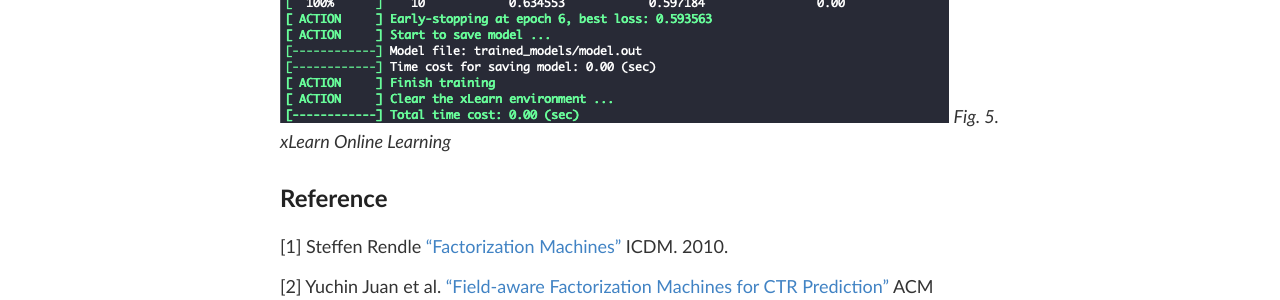
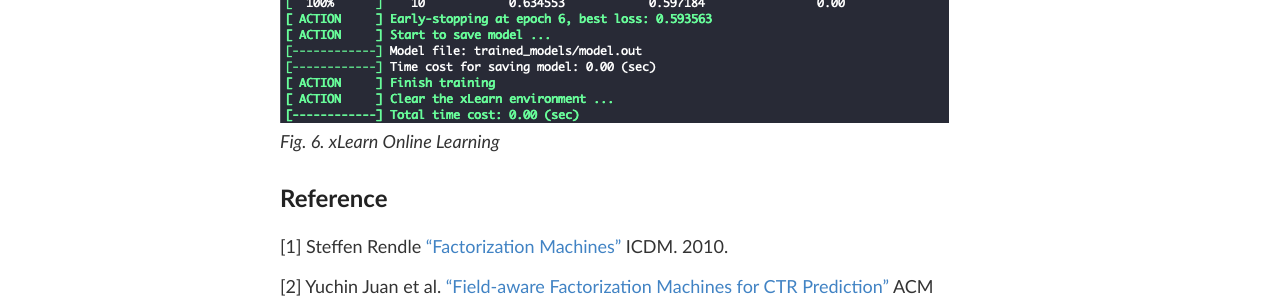
Before and after one commit to wngaw/wngaw.github.io, a Jekyll site: the page built from _posts/2019-02-16-field-aware-factorization-machines-with-xlearn.md, in a window 1280 px wide and 900 px high, scrolled down 11900 px. Shown: the part 155-455 px from the top of the window. Built offline with Jekyll 4.4.1, drawn with Linux system fonts in a browser that asks for light colours; formulas are drawn with MathJax 3.

Commit message:
added breakline for picture

```diff
--- a/_posts/2019-02-16-field-aware-factorization-machines-with-xlearn.md
+++ b/_posts/2019-02-16-field-aware-factorization-machines-with-xlearn.md
@@ -94,6 +94,7 @@
 $$
 
 ![poly2]({{ '/images/poly2.png' | relative_url }})
+<br />
 *Fig. 1. Poly2 model - A dedicated weight is learned for each feature pair (linear terms ignored in diagram) (Image source: [here](http://ailab.criteo.com/ctr-prediction-linear-model-field-aware-factorization-machines/))*
 <br />
 
@@ -144,6 +145,7 @@
 $$
 
 ![fm]({{ '/images/fm.png' | relative_url }})
+<br />
 *Fig. 2. Factorization Machines - Each feature has one latent vector, which is used to interact with any other latent vectors (linear terms ignored in diagram) (Image source: [here](http://ailab.criteo.com/ctr-prediction-linear-model-field-aware-factorization-machines/))*
 <br />
 
@@ -216,6 +218,7 @@
 $$
 
 ![ffm]({{ '/images/ffm.png' | relative_url }})
+<br />
 *Fig. 3. Field-aware Factorization Machines - Each feature has several latent vectors, one of them is used depending on the field of the other feature (linear terms ignored in diagram) (Image source: [here](http://ailab.criteo.com/ctr-prediction-linear-model-field-aware-factorization-machines/))*
 <br />
 
@@ -339,6 +342,7 @@
 You should see this:
 
 ![xl_train]({{ '/images/xl_train.png' | relative_url }})
+<br />
 *Fig. 4.Training xLearn Model*
 <br />
 
@@ -354,6 +358,7 @@
 You should see this:x
 
 ![xl_cv]({{ '/images/xl_cv.png' | relative_url }})
+<br />
 *Fig. 5. xLearn Cross-Validation*
 <br />
 
@@ -383,7 +388,8 @@
 You should see this:
 
 ![xl_online_learning]({{ '/images/xl_online_learning.png' | relative_url }})
-*Fig. 5. xLearn Online Learning*
+<br />
+*Fig. 6. xLearn Online Learning*
 <br />
 
 ## Reference
```
